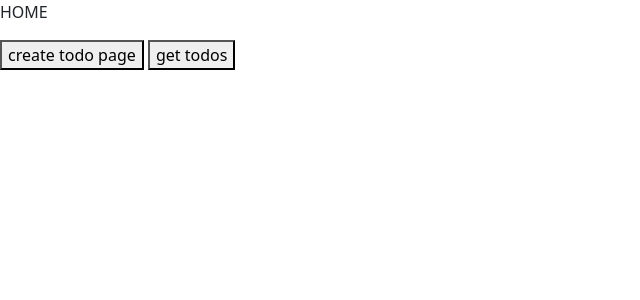
After one commit to jonasolivernicolaysen/todo_API, a Flask app: template templates/home.html in a window 1280 px wide. The commit adds this page. Shown: the top 300 px of the page, without its empty margins (0-640 px from the left). Run offline with Flask 3, Linux system fonts and the light colour scheme; the template is opened without the code that fills it, so the values that code supplies are empty.

Commit message:
fixed routing issues and pylance problems

```diff
--- a/main.py
+++ b/main.py
@@ -20,8 +20,34 @@ with app.app_context():
 # routes
 @app.route("/", methods=["GET", "POST"])
 def home():
-    return render_template("index.html")
+    return render_template("home.html")
 
-@app.get("/health")
-def health():
-    return {"status": "ok"}
+
+@app.route("/create_todo", methods=["GET", "POST"])
+def create_todo():
+    session.clear()
+
+    name = request.form.get("form_name")
+    description = request.form.get("form_description")
+    due_date = request.form.get("form_due_date")
+    created_at = datetime.now().strftime("%I:%M:%S %p").lstrip("0")
+
+    if not name:
+        return render_template("create_todo.html", error="Name is required")
+
+    new_todo = Todo()
+    new_todo.name = name
+    new_todo.description = description or ""
+    new_todo.created_at = created_at
+    new_todo.due_date = due_date or ""
+    new_todo.status = "todo"
+
+    db.session.add(new_todo)
+    db.session.commit()
+
+    return render_template("create_todo.html")
+
+@app.route("/todos", methods=["GET"])
+def get_todos():
+    todos = Todo.query.all()
+    return {"todos": [t.to_dict() for t in todos]}
--- /dev/null
+++ b/templates/home.html
@@ -0,0 +1,22 @@
+{%extends "base.html"%}
+
+{%block title%} Home {%endblock%}
+
+{%if error%}
+<div> {{ error }} </div>
+{%endif%}
+
+{%block content%}
+<div id="homepage" name="homepage">
+    <p>HOME</p>
+    <button id="create_todo_button" name="create_todo_button">create todo page</button>
+    <button id="get_todos_button" name="get_todos_button">get todos</button>
+</div>
+
+<script>
+document.getElementById("create_todo_button").onclick = function() {
+    location.href = "http://127.0.0.1:5000/create_todo"
+}
+
+</script>
+{%endblock%}
```
Also changed, not shown: db.py (+13 -0 lines), templates/create_todo.html (renamed from templates/index.html, +8 -4 lines), instance/todo.db.
